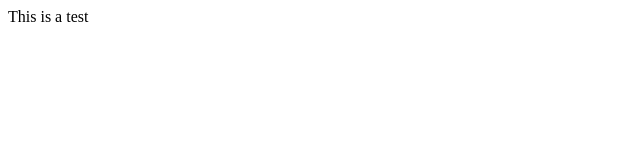
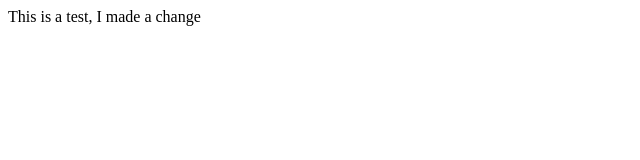
Before and after one commit to CloudlessStudio/WebAppTest, a plain HTML site: page index.html in a window 1280 px wide. Shown: the whole page, without its empty margins (0-640 px from the left). Drawn offline with Linux system fonts and the light colour scheme.

Commit message:
made some changes

```diff
--- a/index.html
+++ b/index.html
@@ -1,7 +1,8 @@
 <html>
 <head></head>
 <body>
-  This is a test
+  This is a test, I made a change
+
 
 </body>
 
```
